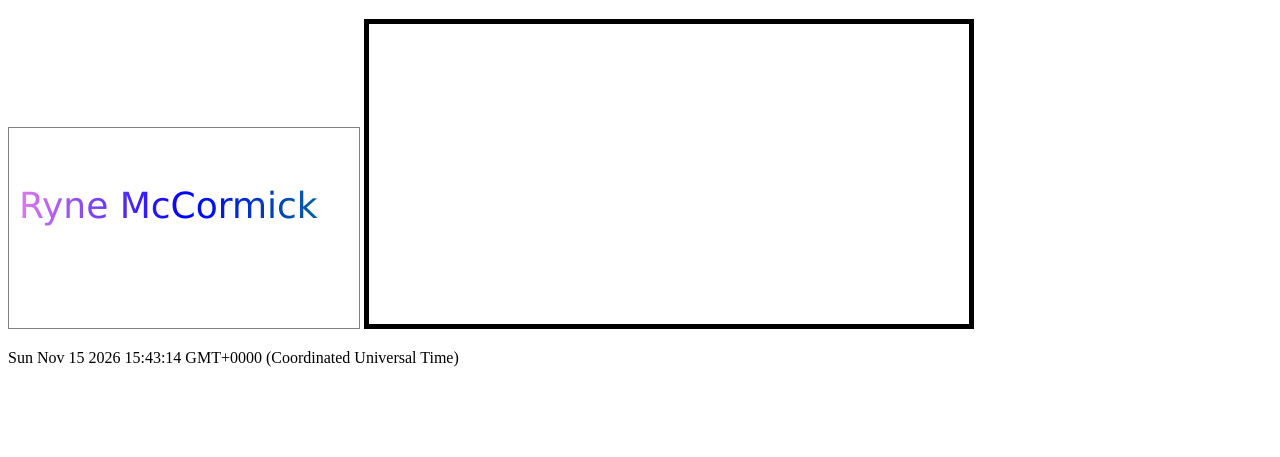
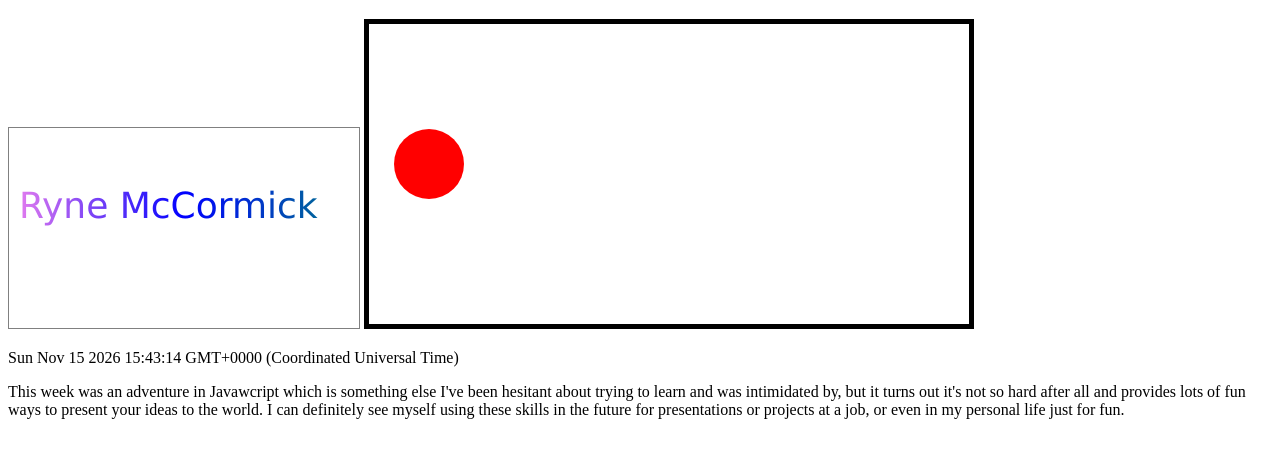
Before and after one commit to DR-JR/DR-JR.github.io, a plain HTML site: page web110/assignment12.html in a window 1280 px wide. Shown: the part 61-518 px from the top of the page. Drawn offline with Linux system fonts and the light colour scheme.

Commit message:
Fix fillStyle assignment in canvas drawing

```diff
--- a/web110/assignment12.html
+++ b/web110/assignment12.html
@@ -31,7 +31,7 @@
 
   context.beginPath();
   context.arc(60, 140, 35, 0, 2 * Math.PI);
-  onetext.fillStyle = 'red';
+  context.fillStyle = 'red';
   context.fill();
   document.getElementById("learning").innerHTML = "<p>This week was an adventure in Javawcript which is something else I've been hesitant about trying to learn and was intimidated by, but it turns out it's not so hard after all and provides lots of fun ways to present your ideas to the world. I can definitely see myself using these skills in the future for presentations or projects at a job, or even in my personal life just for fun.</p>";
   </script>
```
